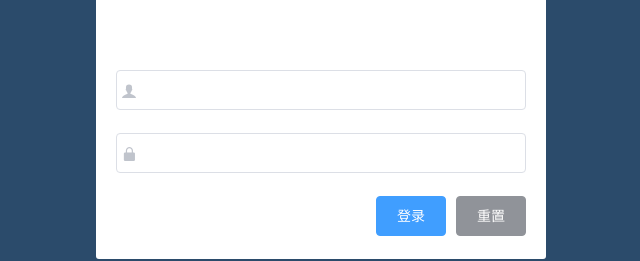
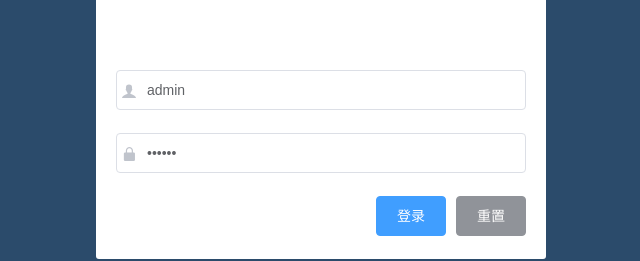
Before and after one commit to KEYs-195/vue_web_shop, a Vue app: page /#/login in a window 1280 px wide. Shown: the part 316-577 px from the top of the page, without its empty margins (319-959 px from the left). Built offline with nearby package versions, Linux system fonts and the light colour scheme.

Commit message:
Update LoginComp.vue
登录组件表单的数据绑定

```diff
--- a/src/components/LoginComp.vue
+++ b/src/components/LoginComp.vue
@@ -5,12 +5,12 @@
                 <img src="@/assets/logo.png" alt="loginLogo">
             </div>
 
-            <el-form class="login_form" label-width="0">
+            <el-form :model=" loginForm " class="login_form" label-width="0">
                 <el-form-item>
-                    <el-input prefix-icon="iconfont icon-user"></el-input>
+                    <el-input v-model=" loginForm.username " prefix-icon="iconfont icon-user"></el-input>
                 </el-form-item>
                 <el-form-item>
-                    <el-input prefix-icon="iconfont icon-3702mima" type="password"></el-input>
+                    <el-input v-model=" loginForm.password " prefix-icon="iconfont icon-3702mima" type="password"></el-input>
                 </el-form-item>
                 <el-form-item class="btns">
                     <el-button type="primary">登录</el-button>
@@ -23,7 +23,14 @@
 
 <script>
 export default {
-
+    data() {
+        return {
+            loginForm: {
+                username: 'admin',
+                password: '123456'
+            }
+        }
+    },
 }
 </script>
 
@@ -64,7 +71,7 @@
     }
 }
 
-.login_form{
+.login_form {
     position: absolute;
     bottom: 0;
     width: 100%;
@@ -72,7 +79,7 @@
     box-sizing: border-box;
 }
 
-.btns{
+.btns {
     display: flex;
     justify-content: flex-end;
 }
```
